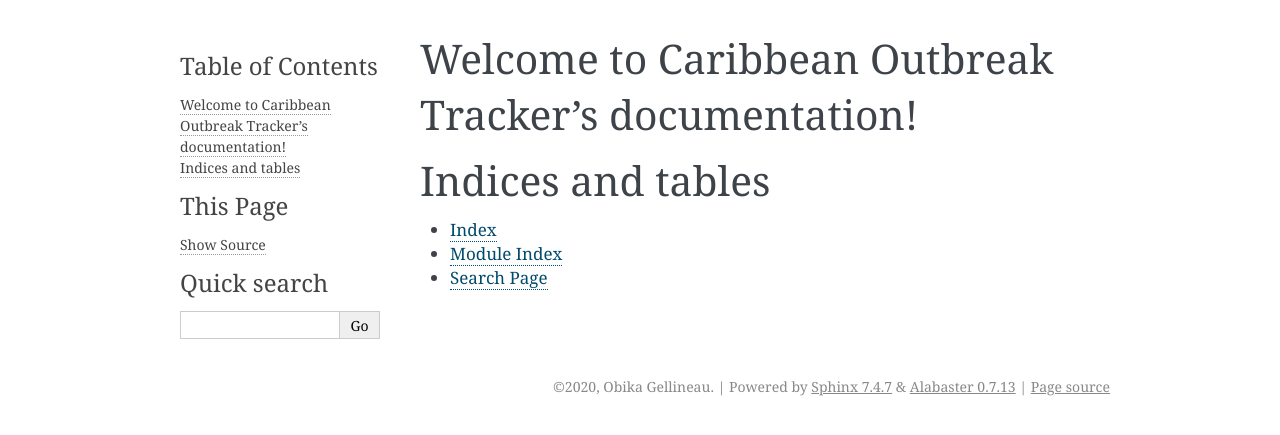
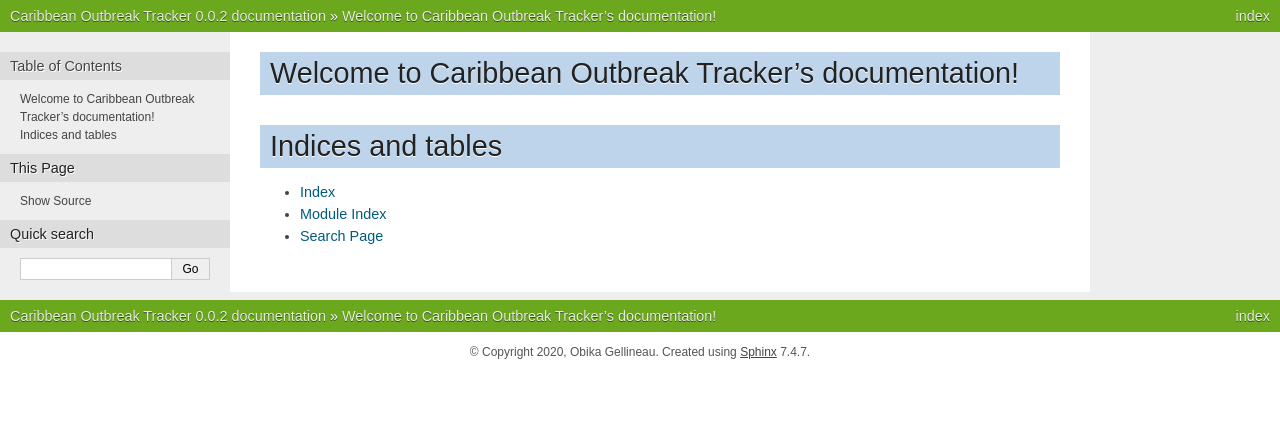
Before and after one commit to obikag/caribbean-outbreak-tracker, a Sphinx documentation site: the page built from docs/source/index.rst, in a window 1280 px wide. Shown: the top 435 px of the page. Built offline with Sphinx 7.4.7, drawn with Linux system fonts in a browser that asks for light colours.

Commit message:
RTD Edits

```diff
--- a/docs/source/conf.py
+++ b/docs/source/conf.py
@@ -22,8 +22,10 @@
 author = 'Obika Gellineau'
 
 # The full version, including alpha/beta/rc tags
-release = '0.0.1'
+release = '0.0.2'
 
+# specify the master doc, otherwise the build at read the docs fails
+master_doc = 'index'
 
 # -- General configuration ---------------------------------------------------
 
@@ -47,7 +49,7 @@
 # The theme to use for HTML and HTML Help pages.  See the documentation for
 # a list of builtin themes.
 #
-html_theme = 'alabaster'
+html_theme = 'nature'
 
 # Add any paths that contain custom static files (such as style sheets) here,
 # relative to this directory. They are copied after the builtin static files,
```
Also changed, not shown: .readthedocs.yml (added).
